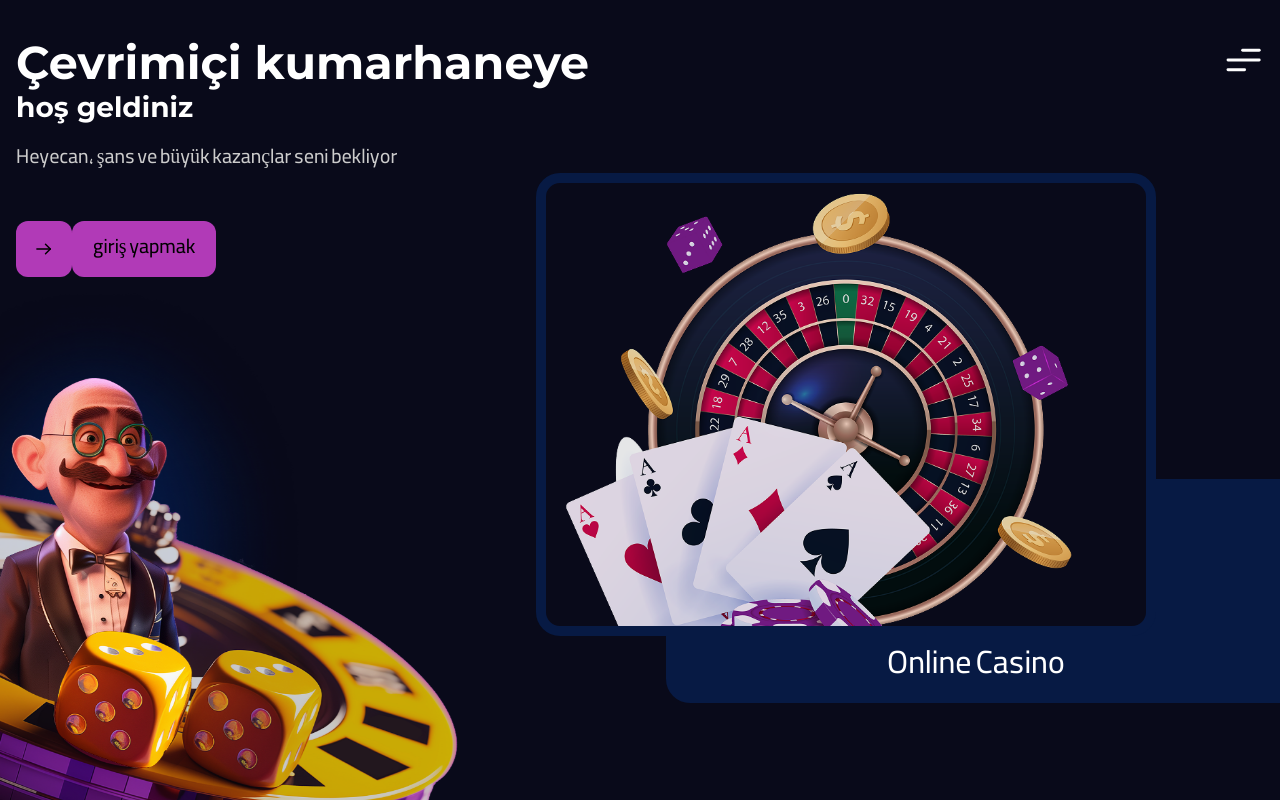
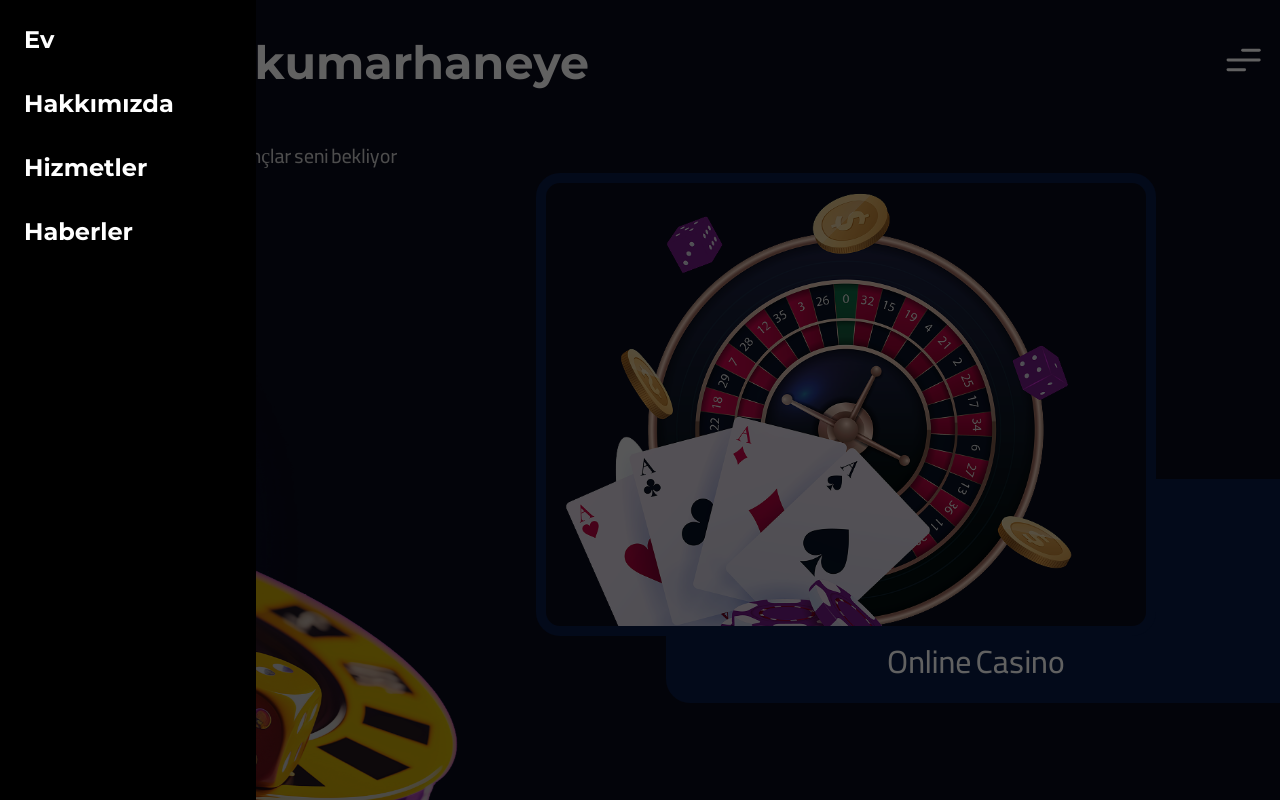
Before and after one commit to yakoobkhedri/casino, a website: page src/html/index.html in a window 1280 px wide. Both pictures are taken after a click on the element 1244 px from the left and 60 px from the top of the page. Shown: the top 800 px of the page. Drawn offline with nearby package versions, Linux system fonts and the light colour scheme.

Commit message:
commit message

```diff
--- a/src/css/app.css
+++ b/src/css/app.css
@@ -179,6 +179,23 @@ a {
   max-height: 2000px;
   overflow: visible;
 }
+/* overlay */
+#overlay{
+  position: fixed;
+  inset: 0;
+  background-color: rgba(0, 0, 0, 0.618);
+  z-index: 20;
+  opacity: 0;
+  visibility: hidden;
+  transition: all .4s;
+}
+#overlay.active{
+  visibility: visible;
+  opacity: 100%;
+}
+.mobileMenu.active{
+  left: 0;
+}
 /* swiper */
  /* اسلاید وسطی بزرگ‌تر */
 .popular .swiper-slide-active,.blog .swiper-slide-active {
--- a/src/html/index.html
+++ b/src/html/index.html
@@ -11,11 +11,22 @@
 
 <body class="max-w-[1736px] w-full mx-auto">
 
+  <div id="overlay"></div>
+
+  <!-- menue -->
+   <div class="mobileMenu w-64 bg-black fixed top-0 bottom-0 z-50 -left-72 transition">
+     <ul class="p-6 font-semibold">
+      <li class="mb-8"><a class="text-white hover:text-primary text-2xl">Ev</a></li>
+      <li class="mb-8"><a class="text-white hover:text-primary text-2xl">Hakkımızda</a></li>
+      <li class="mb-8"><a class="text-white hover:text-primary text-2xl">Hizmetler</a></li>
+      <li class="mb-8"><a class="text-white hover:text-primary text-2xl">Haberler</a></li>
+     </ul>
+   </div>
 
   <!-- header -->
   <header>
     <div class="max-w-content mx-auto px-4 py-10">
-      <div class="cursor-pointer w-10 h-10 ml-auto">
+      <div class="cursor-pointer w-10 h-10 ml-auto" id="openMenu">
         <svg class="w-6 sm:w-10" width="41" height="40" viewBox="0 0 41 40" fill="none" xmlns="http://www.w3.org/2000/svg">
           <path d="M4.11169 20H36.1117" stroke="white" stroke-width="3" stroke-linecap="round"/>
           <path d="M19.1117 10L36.1117 10" stroke="white" stroke-width="3" stroke-linecap="round"/>
--- a/src/js/script.js
+++ b/src/js/script.js
@@ -1,20 +1,17 @@
 // menu
 
-// let hamIcon = document.getElementById('hamIcon');
-// let mobileMenu = document.querySelector('.mobileMenu');
-// let dropdownBtn = document.getElementById('dropdownBtn');
+let overlay = document.getElementById('overlay');
+let openMenu = document.getElementById('openMenu');
+let mobileMenu = document.querySelector('.mobileMenu');
 
-// hamIcon.addEventListener('click', function () {
-//   mobileMenu.classList.toggle('active');
-// })
-// dropdownBtn.addEventListener('click', function () {
-//   this.querySelector('svg').classList.toggle('active');
-//   this.nextElementSibling.classList.toggle('active');
-// })
-// document.getElementById('closemenu').addEventListener('click', function () {
-//   mobileMenu.classList.remove('active');
-// })
-
+openMenu.addEventListener('click', function () {
+  overlay.classList.add('active');
+  mobileMenu.classList.add('active');
+})
+overlay.addEventListener('click', function () {
+  overlay.classList.remove('active');
+  mobileMenu.classList.remove('active');
+})
 // acordion
 
 let acordionBtn = Array.from(document.getElementsByClassName('acordionBtn'));
```
Also changed, not shown: dist/output.css.
